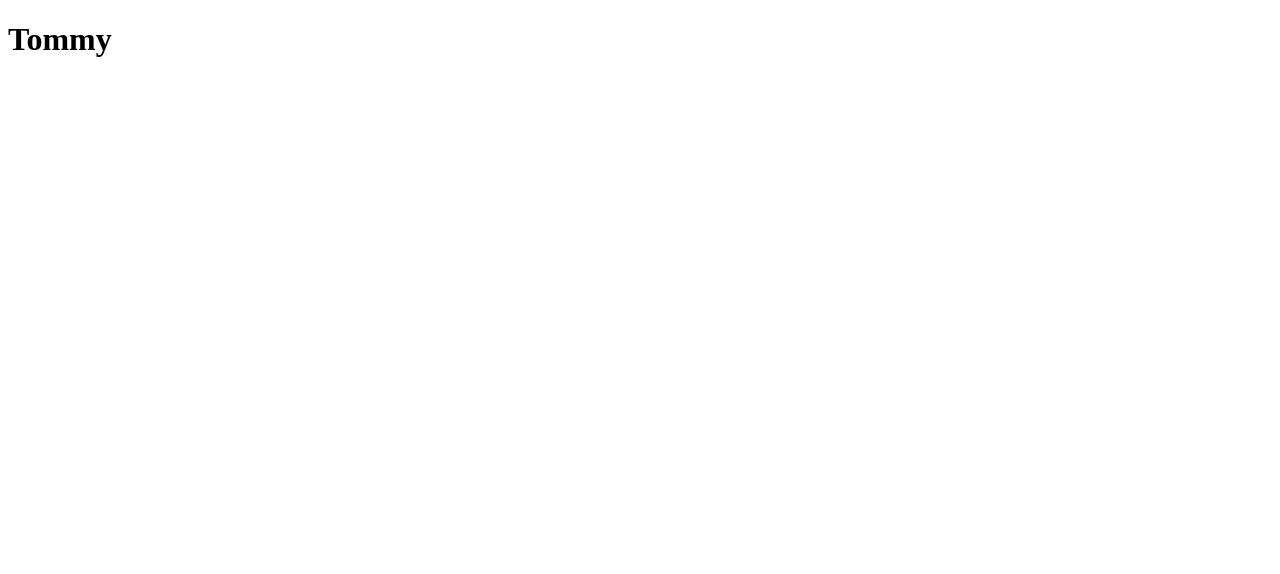
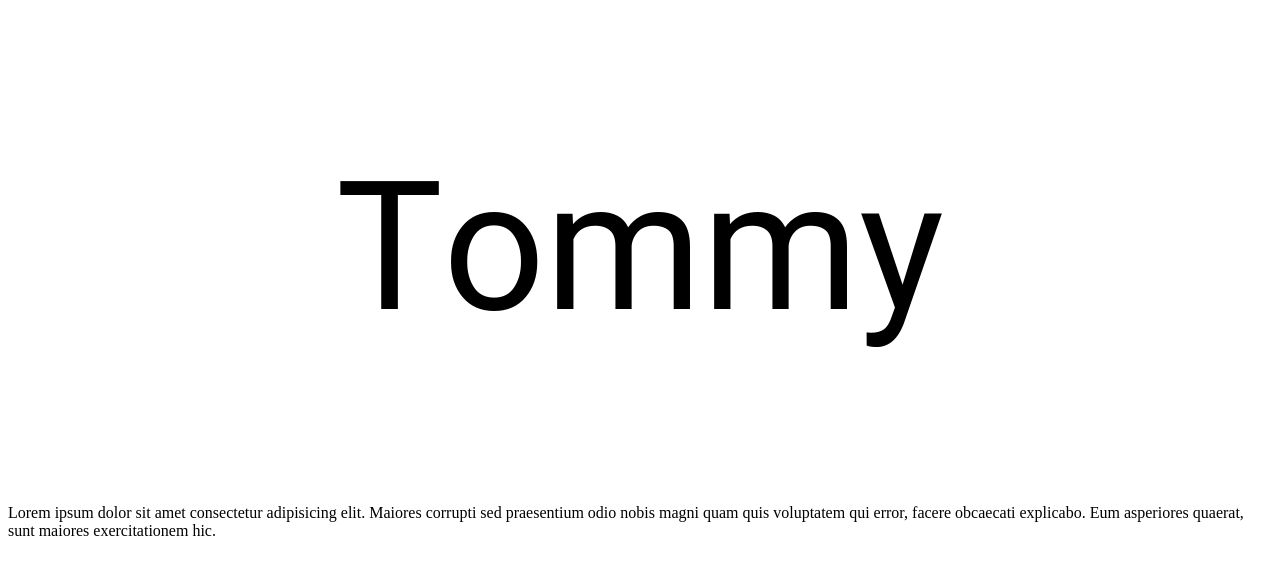
Before and after one commit to Britnell/portfolio, an Astro site: page / in a window 1280 px wide. Built offline with nearby package versions, Linux system fonts and the light colour scheme; Astro itself is replaced by a stand-in of ours.

Commit message:
Hero  import

```diff
--- /dev/null
+++ b/src/comp/Hero.astro
@@ -0,0 +1,281 @@
+<!-- <script is:inline>document.addEventListener("alpine:init", () => { });</script> -->
+<div
+  x-data="{init:'true',anim:''}"
+  x-init="setTimeout(()=>{ anim='in'; init=false; },800)"
+>
+  <div class="hero">
+    <div class="left"></div>
+    <h1 class="tommy" :class=" anim + (init?' init' :'') ">
+      <span class=""><span><span><span>T</span></span></span></span>
+      <span class="o"><span class="hov">o</span></span>
+      <span class="m1">
+        <span style="--m: 0">
+          <span style="--m: 1">
+            <span style="--m: 2">
+              <span style="--m: 3"> m</span>
+            </span>
+          </span>
+        </span>
+      </span>
+      <span class="m2">
+        <span style="--m: 0">
+          <span style="--m: 1">
+            <span style="--m: 2">
+              <span style="--m: 3"> m</span>
+            </span>
+          </span>
+        </span>
+      </span>
+      <span class="y"><span class="slide">y</span></span>
+    </h1>
+    <div class="right"></div>
+  </div>
+</div>
+
+<!-- <svelte:window on:scroll={onScroll}></svelte:window> -->
+
+<style>
+  .hero {
+    display: flex;
+    align-items: center;
+    justify-content: center;
+    overflow: hidden;
+
+    height: 60vh;
+    max-height: 500px;
+    font-size: 14vw;
+  }
+
+  .init {
+    position: relative;
+  }
+
+  .left,
+  .right {
+    flex: 1;
+    height: 100%;
+    --g1: transparent 0.4em;
+    --g2: white 0.89em;
+    z-index: 2;
+  }
+  .left {
+    background: linear-gradient(to left, var(--g1), var(--g2));
+  }
+  .right {
+    background: linear-gradient(to right, var(--g1), var(--g2));
+  }
+
+  .tommy {
+    position: relative;
+    font-family: "Roboto", sans-serif;
+    font-weight: 400;
+    font-size: 14vw;
+
+    margin: 0;
+    display: flex;
+  }
+  .tommy span {
+    display: inline-block;
+  }
+
+  @keyframes m_roll_in {
+    from {
+      transform: rotate(-90deg);
+    }
+  }
+  @keyframes m_roll_out {
+    to {
+      transform: rotate(-90deg);
+    }
+  }
+
+  .m1 {
+    --t-roll: 0.2s;
+    --h-top: 32%;
+    --h-bottom: 22%;
+    --delay: 0s;
+  }
+
+  .init .m1 span {
+    transform: rotate(-90deg);
+  }
+
+  .m1 > span {
+    transform-origin: 0% calc(100% - var(--h-bottom));
+  }
+  .m1 > span > span {
+    transform-origin: 0% var(--h-top);
+  }
+  .m1 > span > span > span {
+    transform-origin: 100% var(--h-top);
+  }
+  .m1 > span > span > span > span {
+    transform-origin: 100% calc(100% - var(--h-bottom));
+  }
+
+  .m1 span {
+    --delay-out: calc(var(--m) * var(--t-roll) + var(--delay));
+    --delay-in: calc((3 - var(--m)) * var(--t-roll) + var(--delay));
+  }
+
+  .in .m1 span {
+    animation: m_roll_in var(--t-roll) var(--delay-in) ease-in-out both;
+  }
+  .out .m1 span {
+    animation: m_roll_out var(--t-roll) var(--delay-out) ease-in-out both;
+  }
+
+  .m2 {
+    --t-roll: 0.2s;
+    --h-top: 32%;
+    --h-bottom: 22%;
+    --delay: 0.3s;
+  }
+
+  .init .m2 span {
+    transform: rotate(90deg);
+  }
+  .m2 > span {
+    transform-origin: 100% calc(100% - var(--h-bottom));
+  }
+  .m2 > span > span {
+    transform-origin: 100% var(--h-top);
+  }
+  .m2 > span > span > span {
+    transform-origin: 0% var(--h-top);
+  }
+  .m2 > span > span > span > span {
+    transform-origin: 0% calc(100% - var(--h-bottom));
+  }
+
+  span {
+    --delay-out: calc(var(--m) * var(--t-roll) + var(--delay));
+    --delay-in: calc((3 - var(--m)) * var(--t-roll) + var(--delay));
+  }
+
+  .in .m2 span {
+    animation: m2_roll_in var(--t-roll) var(--delay-in) ease-in-out both;
+  }
+  .out .m2 span {
+    animation: m2_roll_out var(--t-roll) var(--delay-out) ease-in-out both;
+  }
+
+  @keyframes m2_roll_in {
+    from {
+      transform: rotate(90deg);
+    }
+  }
+  @keyframes m2_roll_out {
+    to {
+      transform: rotate(90deg);
+    }
+  }
+
+  .o {
+    --tf-origin: 50% 55%;
+    --dist-o: -3em;
+    --ang-o: -850deg;
+
+    transform-origin: var(--tf-origin);
+  }
+
+  .init .o {
+    transform: translateX(var(--dist-o));
+  }
+  .in .o {
+    animation: o_roll_in 1.6s 0.6s ease-in-out both;
+  }
+  .out .o {
+    animation: o_roll_out 1.6s 0.3s ease-in-out both;
+  }
+
+  @keyframes o_roll_in {
+    from {
+      transform-origin: var(--tf-origin);
+      transform: translateX(var(--dist-o)) rotate(var(--ang-o));
+    }
+  }
+  @keyframes o_roll_out {
+    to {
+      transform-origin: var(--tf-origin);
+      transform: translateX(var(--dist-o)) rotate(var(--ang-o));
+    }
+  }
+
+  .o .hov {
+    transform-origin: var(--tf-origin);
+    transition: transform 0.3s ease-in-out;
+  }
+  .tommy.in:hover .o .hov {
+    transform: rotate(60deg);
+  }
+
+  .y {
+    --y-dist: 2em;
+    --y-hop-s: -0.3em;
+    --y-hop-l: -0.7em;
+
+    --t-hop-s: 0.2s;
+    --t-hop-l: 0.25s;
+
+    --t-total: calc(6 * var(--t-hop-l) + 2 * var(--t-hop-s));
+    --t-delay: 0.6s;
+
+    --bounce-bezier: cubic-bezier(0, 0, 0.18, 1);
+  }
+
+  .init .y {
+    transform: translateX(var(--y-dist));
+  }
+  .out .y {
+    animation:
+      y_bounce_out var(--t-hop-l) calc(2 * var(--t-hop-s) + var(--t-delay))
+        var(--bounce-bezier) 6 alternate,
+      y_bounce_out_s var(--t-hop-s) var(--t-delay) var(--bounce-bezier) 2
+        alternate;
+  }
+  .out .y .slide {
+    animation: y_slide_out var(--t-total) var(--t-delay) linear both;
+  }
+  .in .y {
+    animation:
+      y_bounce_in var(--t-hop-l) var(--t-delay) var(--bounce-bezier) 6 alternate,
+      y_bounce_in_s var(--t-hop-s) calc(6 * var(--t-hop-l) + var(--t-delay))
+        var(--bounce-bezier) 2 alternate;
+  }
+  .in .y .slide {
+    animation: y_slide_in var(--t-total) var(--t-delay) linear both;
+  }
+
+  @keyframes y_bounce_out_s {
+    to {
+      transform: translateY(var(--y-hop-s));
+    }
+  }
+  @keyframes y_bounce_in_s {
+    to {
+      transform: translateY(var(--y-hop-s));
+    }
+  }
+  @keyframes y_bounce_out {
+    to {
+      transform: translateY(var(--y-hop-l));
+    }
+  }
+  @keyframes y_bounce_in {
+    to {
+      transform: translateY(var(--y-hop-l));
+    }
+  }
+
+  @keyframes y_slide_in {
+    from {
+      transform: translateX(var(--y-dist));
+    }
+  }
+  @keyframes y_slide_out {
+    to {
+      transform: translateX(var(--y-dist));
+    }
+  }
+</style>
--- a/src/pages/index.astro
+++ b/src/pages/index.astro
@@ -1,5 +1,5 @@
 ---
-
+import Hero from "../comp/Hero.astro";
 ---
 
 <html lang="en">
@@ -9,8 +9,24 @@
     <meta name="viewport" content="width=device-width" />
     <meta name="generator" content={Astro.generator} />
     <title>Astro</title>
+    <!-- <script
+      defer
+      src="https://cdn.jsdelivr.net/npm/alpinejs@3.x.x/dist/cdn.min.js"
+    ></script> -->
+    <script defer src="https://cdn.jsdelivr.net/npm/alpinejs@3.13.5/dist/cdn.js"
+    ></script>
   </head>
   <body>
-    <h1>Tommy</h1>
+    <header>
+      <Hero />
+    </header>
+    <main class="">
+      <p>
+        Lorem ipsum dolor sit amet consectetur adipisicing elit. Maiores
+        corrupti sed praesentium odio nobis magni quam quis voluptatem qui
+        error, facere obcaecati explicabo. Eum asperiores quaerat, sunt maiores
+        exercitationem hic.
+      </p>
+    </main>
   </body>
 </html>
```
Also changed, not shown: README.md.
